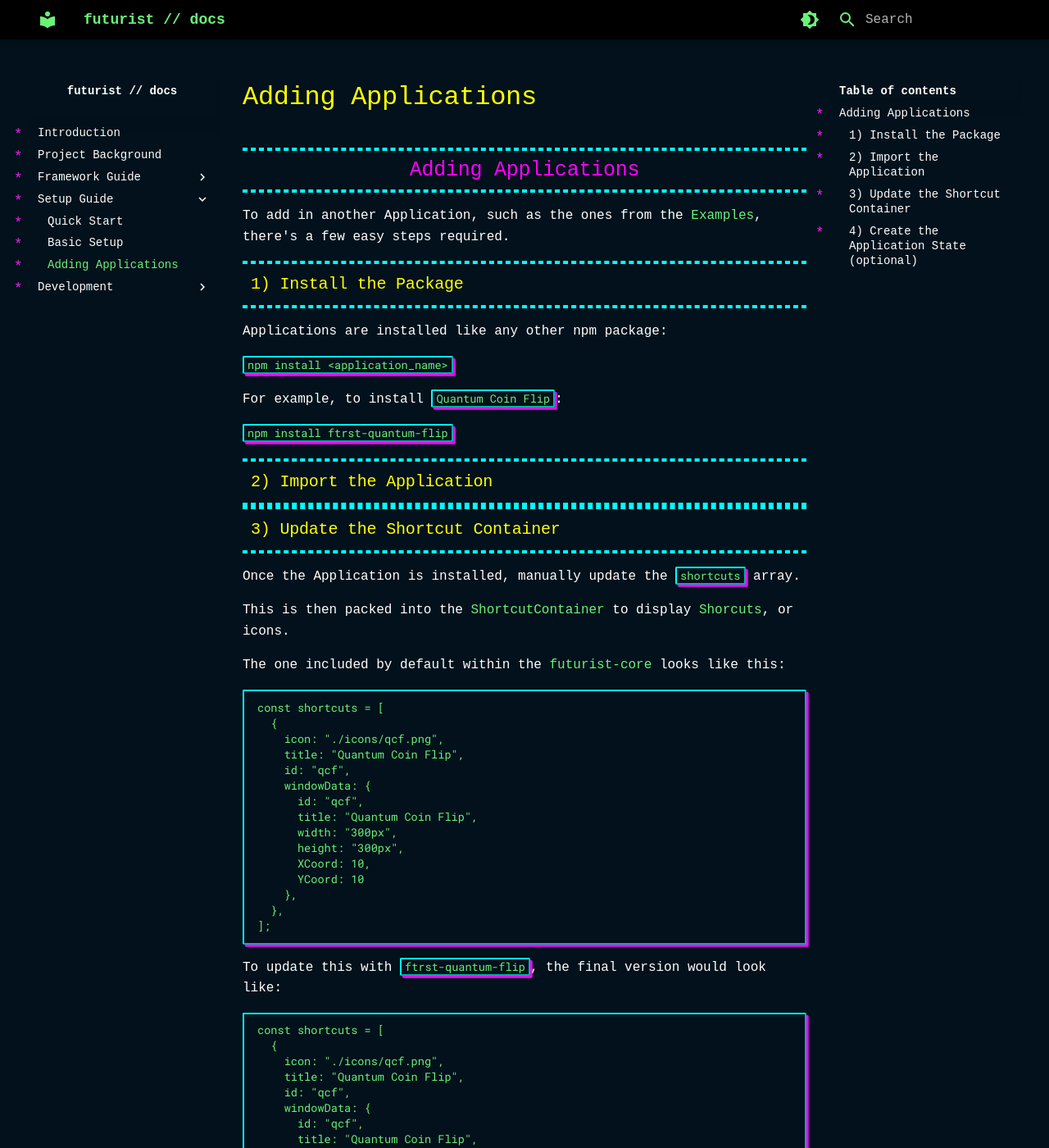
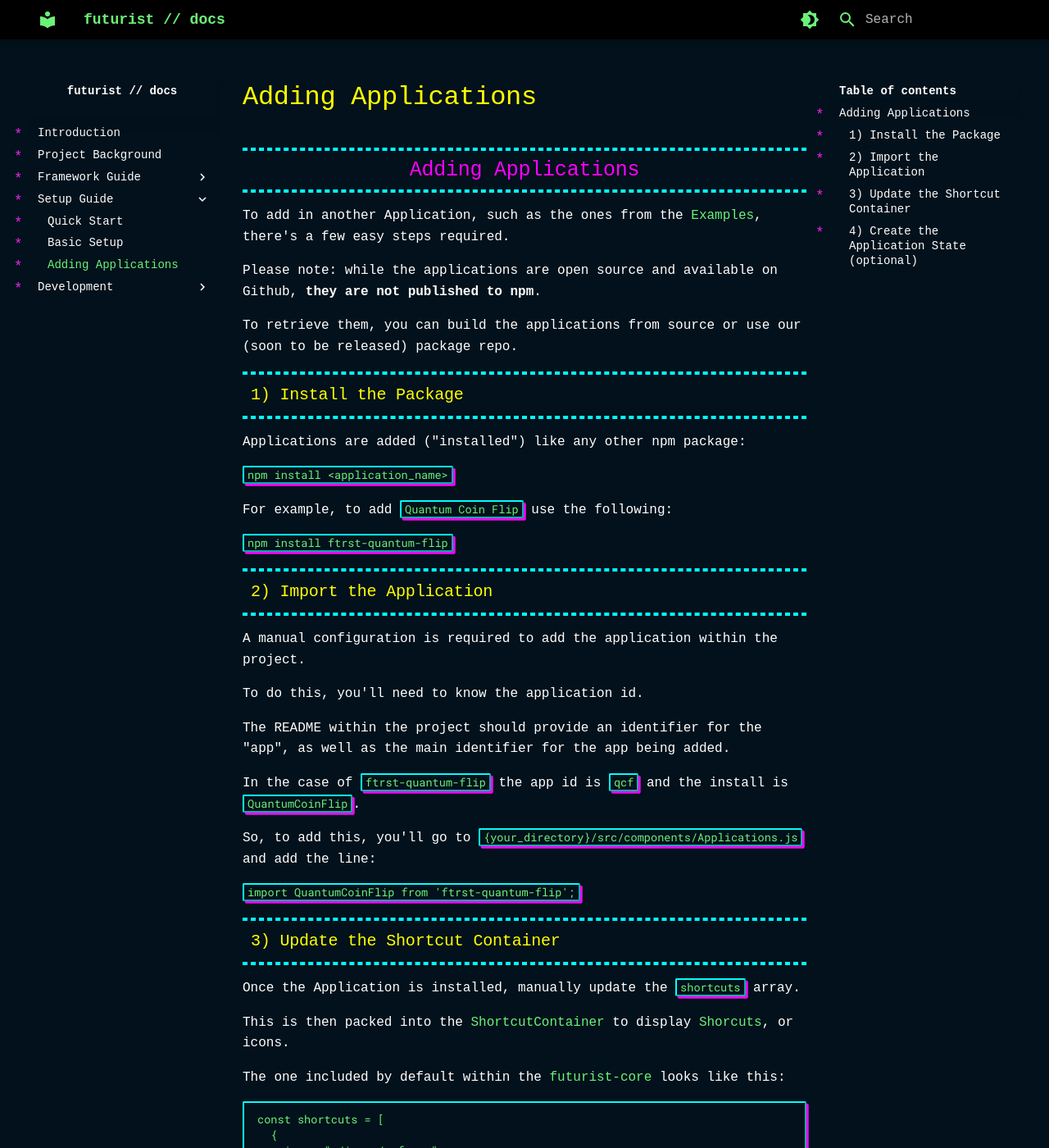
Before and after one commit to FTRST/futurist-docs, an MkDocs documentation site: the page built from docs/setup_guide/adding_applications.md, in a window 1280 px wide and 1400 px high. Shown: the whole window at 82% size. Built offline with MkDocs 1.6.1 and Material for MkDocs 9.7.7, drawn with Linux system fonts in a browser that asks for light colours; some of the changed text lies outside the part shown.

Commit message:
add updates

````diff
--- a/docs/setup_guide/adding_applications.md
+++ b/docs/setup_guide/adding_applications.md
@@ -5,20 +5,35 @@
 ***
 To add in another Application, such as the ones from the [Examples](development/example_apps), there's a few easy steps required.
 
+Please note: while the applications are open source and available on Github, **they are not published to npm**.
+
+To retrieve them, you can build the applications from source or use our (soon to be released) package repo.
+
 ***
 ### 1) Install the Package
 ***
-Applications are installed like any other npm package:
+Applications are added ("installed") like any other npm package:
 
 ```npm install <application_name>```
 
-For example, to install ```Quantum Coin Flip```:
+For example, to add ```Quantum Coin Flip``` use the following:
 
 ```npm install ftrst-quantum-flip```
 
 ***
 ### 2) Import the Application
 ***
+A manual configuration is required to add the application within the project.
+
+To do this, you'll need to know the application id.
+
+The README within the project should provide an identifier for the "app", as well as the main identifier for the app being added.
+
+In the case of ```ftrst-quantum-flip``` the app id is ```qcf``` and the install is ```QuantumCoinFlip```.
+
+So, to add this, you'll go to ```{your_directory}/src/components/Applications.js``` and add the line:
+
+```import QuantumCoinFlip from 'ftrst-quantum-flip';```
 
 ***
 ### 3) Update the Shortcut Container
@@ -40,7 +55,7 @@ const shortcuts = [
       width: "300px",
       height: "300px",
       XCoord: 10,
-      YCoord: 10
+      YCoord: 10,
     },
   },
 ];
@@ -60,7 +75,7 @@ const shortcuts = [
       width: "300px",
       height: "300px",
       xCoord: 10,
-      yCoord: 10
+      yCoord: 10,
     },
   },
 ];
````
Also changed, not shown: README.md (+2 -0 lines).
